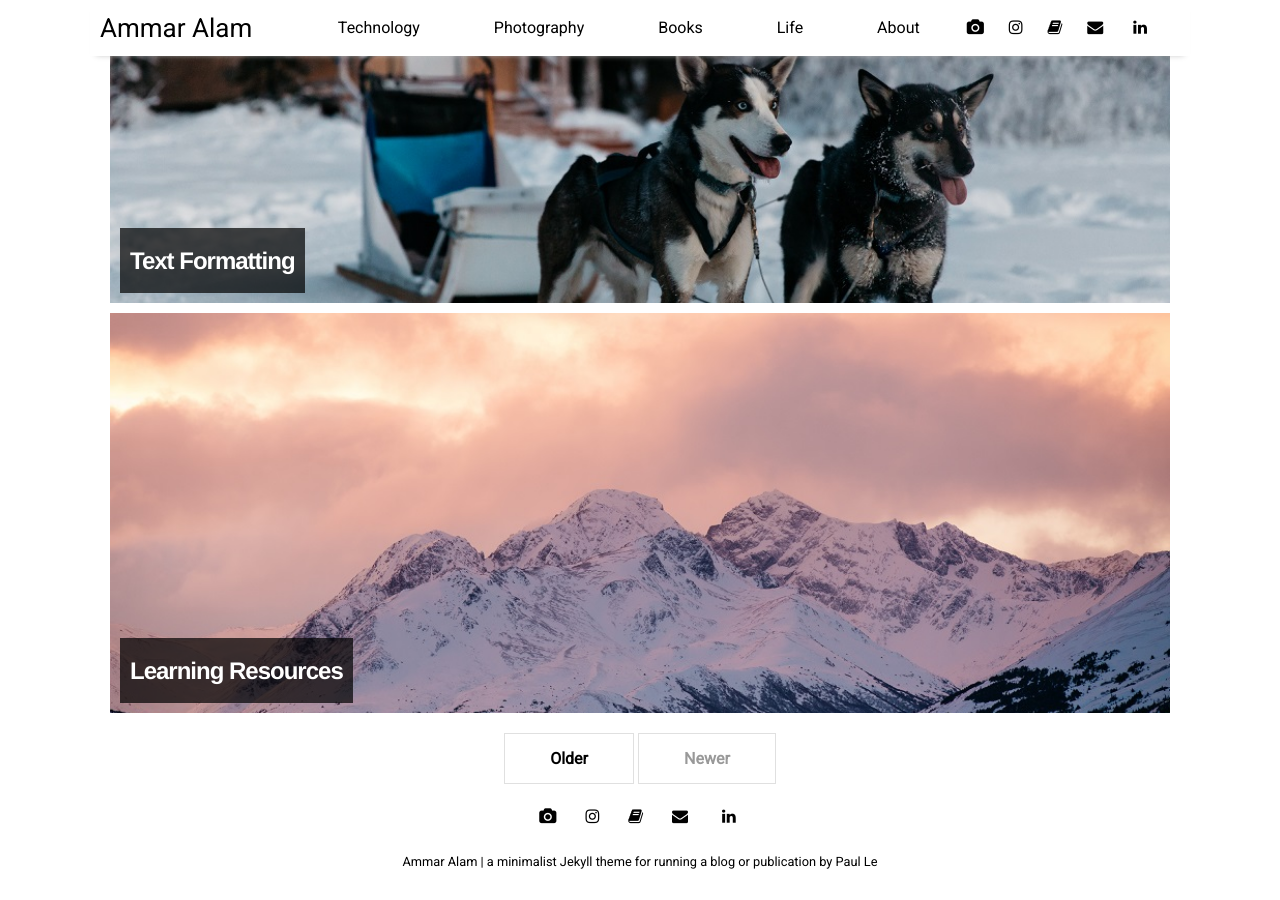
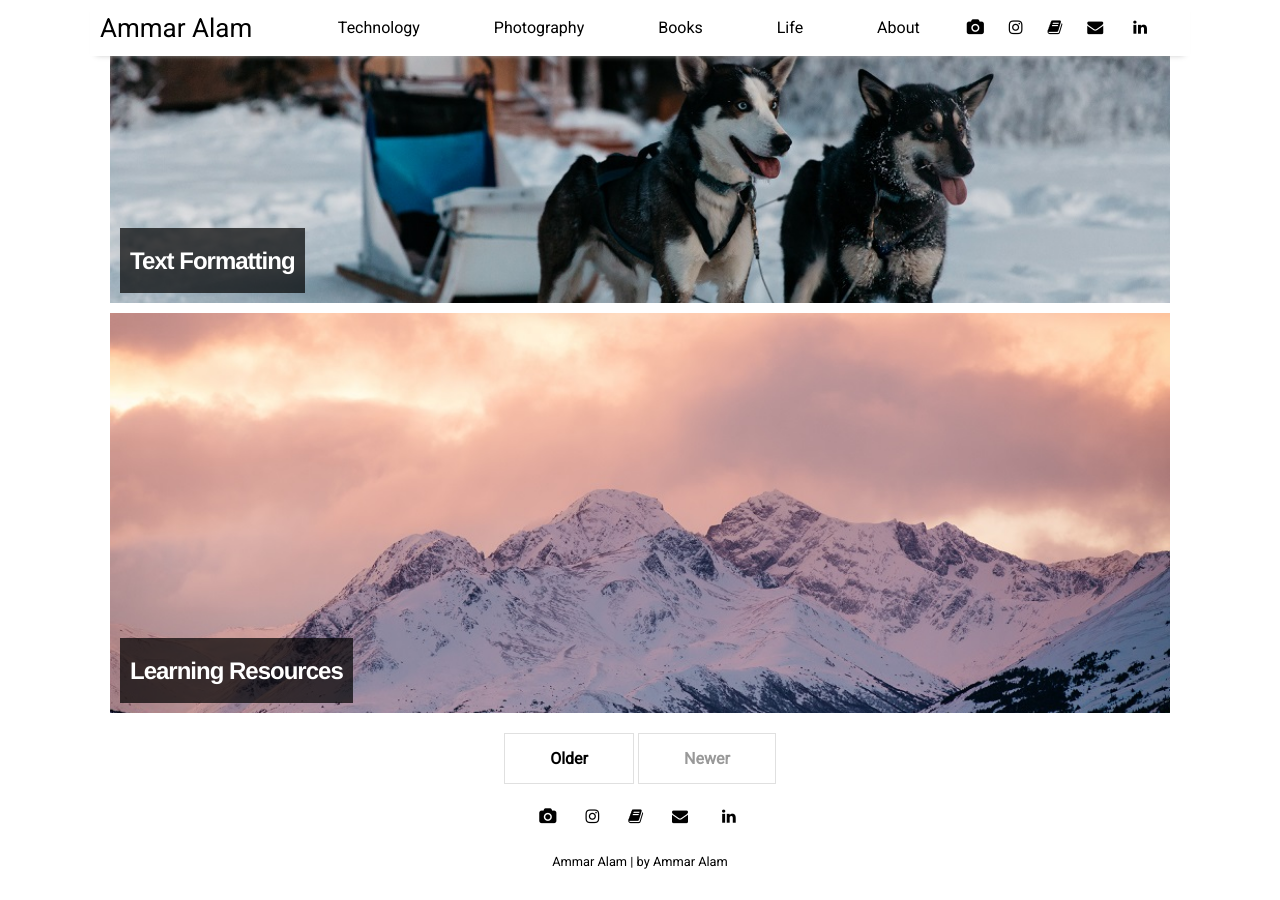
Before and after one commit to AALAM98mod100/AALAM98mod100.github.io, a Jekyll site: the page built from index.html, in a window 1280 px wide and 900 px high, scrolled down 1398 px. Built offline with Jekyll 4.4.1, drawn with Linux system fonts in a browser that asks for light colours; nearby versions of some CDN libraries; the list of posts is cut into pages by our own code.

Commit message:
Changed description and author

```diff
--- a/_config.yml
+++ b/_config.yml
@@ -11,8 +11,8 @@ plugins:             [jekyll-paginate, jekyll-sitemap, jekyll-feed, jekyll-seo-t
 
 # Customise atom feed settings (this is where Jekyll-Feed gets configuration information)
 title:		           "Ammar Alam"
-description:	       "a minimalist Jekyll theme for running a blog or publication"
-author:              "Paul Le"
+description:	       ""
+author:              "Ammar Alam"
 
 # RSS 2.0 can be used instead of Atom by uncommenting following two lines
 #feed:
```
